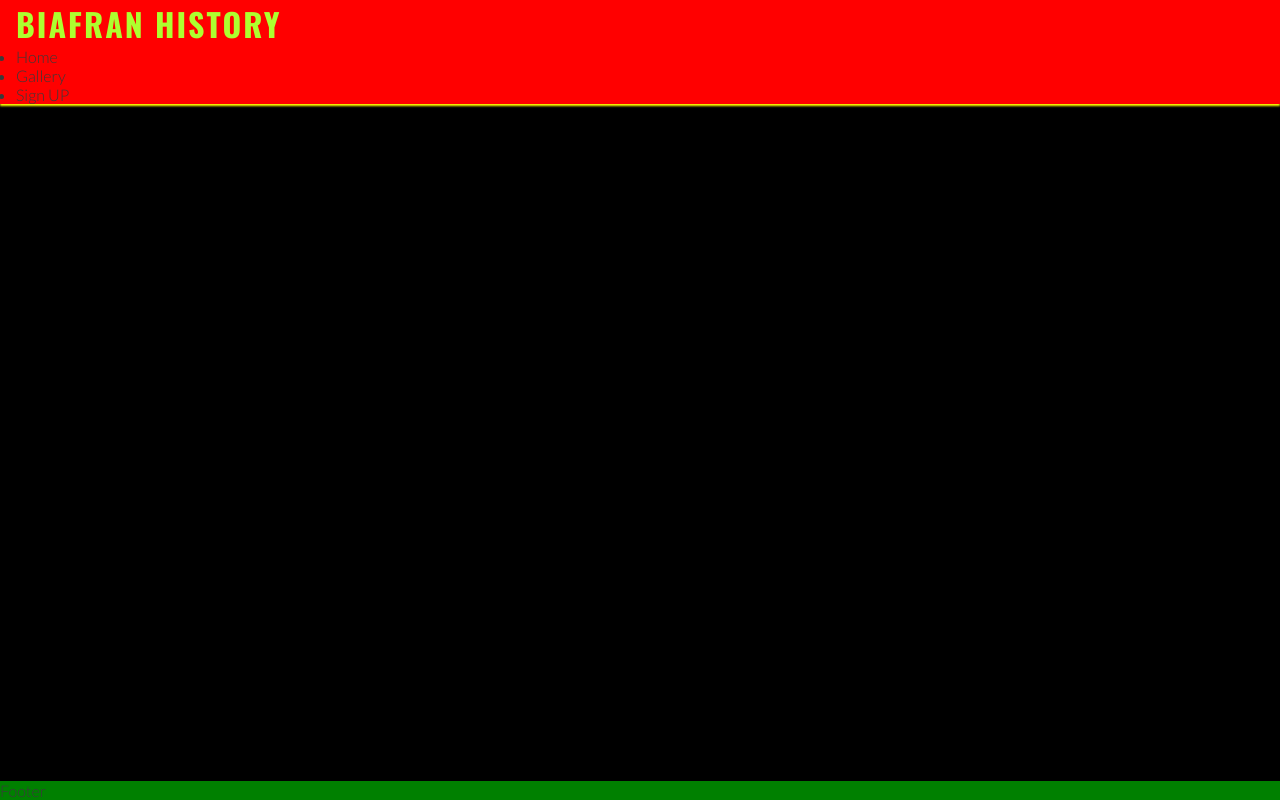
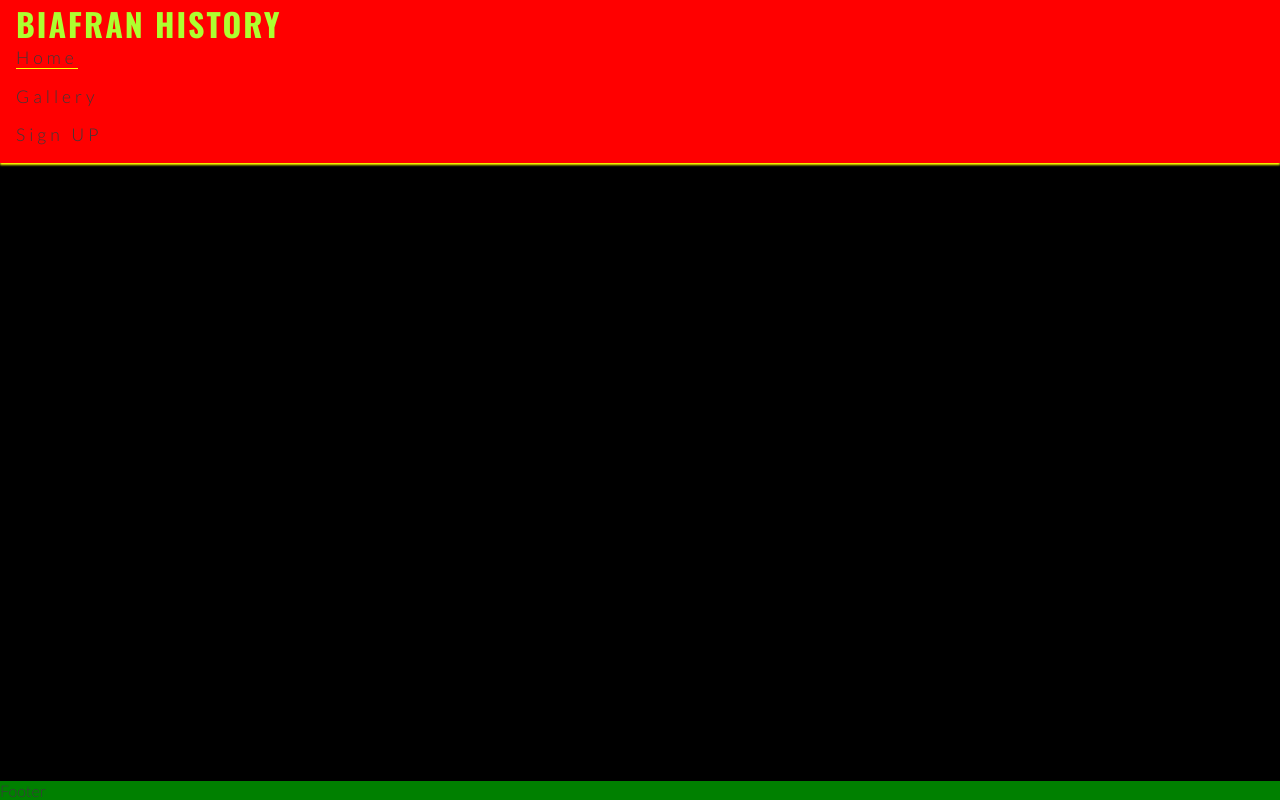
Before and after one commit to Adimserious/biafra-history-pp1, a plain HTML site: page index.html in a window 1280 px wide. Drawn offline with nearby package versions, Linux system fonts and the light colour scheme.

Commit message:
Sytle nav bar home to active

```diff
--- a/assets/css/style.css
+++ b/assets/css/style.css
@@ -24,6 +24,7 @@ h1 {
     letter-spacing: 2px;
     color: greenyellow;
 }
+
 /* Header */
 header {
     background-color: red;
@@ -39,6 +40,20 @@ header a {
     color: inherit;
 }
 
+#menu {
+    font-size: 110%;
+    letter-spacing: 4px;
+    list-style-type: none;
+}
+
+#menu>li {
+    margin-bottom: 1em;
+}
+
+.active {
+    border-bottom: 1px solid yellow;
+}
+
 /* Main content */
 main {
     background-color: black;
@@ -46,6 +61,7 @@ main {
     flex: 1 0 auto;
 }
 
+
 /* Footer */
 footer {
     background-color: green;
--- a/index.html
+++ b/index.html
@@ -24,8 +24,8 @@
         <h1 id="logo">Biafran History</h1>
       </a>
       <nav>
-            <ul>
-                <li><a href=""></a>Home</li>
+        <ul id="menu">
+          <li><a href="" class="active">Home</a></li>
           <li><a href=""></a>Gallery</li>
           <li><a href=""></a>Sign UP</li>
         </ul>
```
Lines whose indentation alone changed are shown as unchanged.
